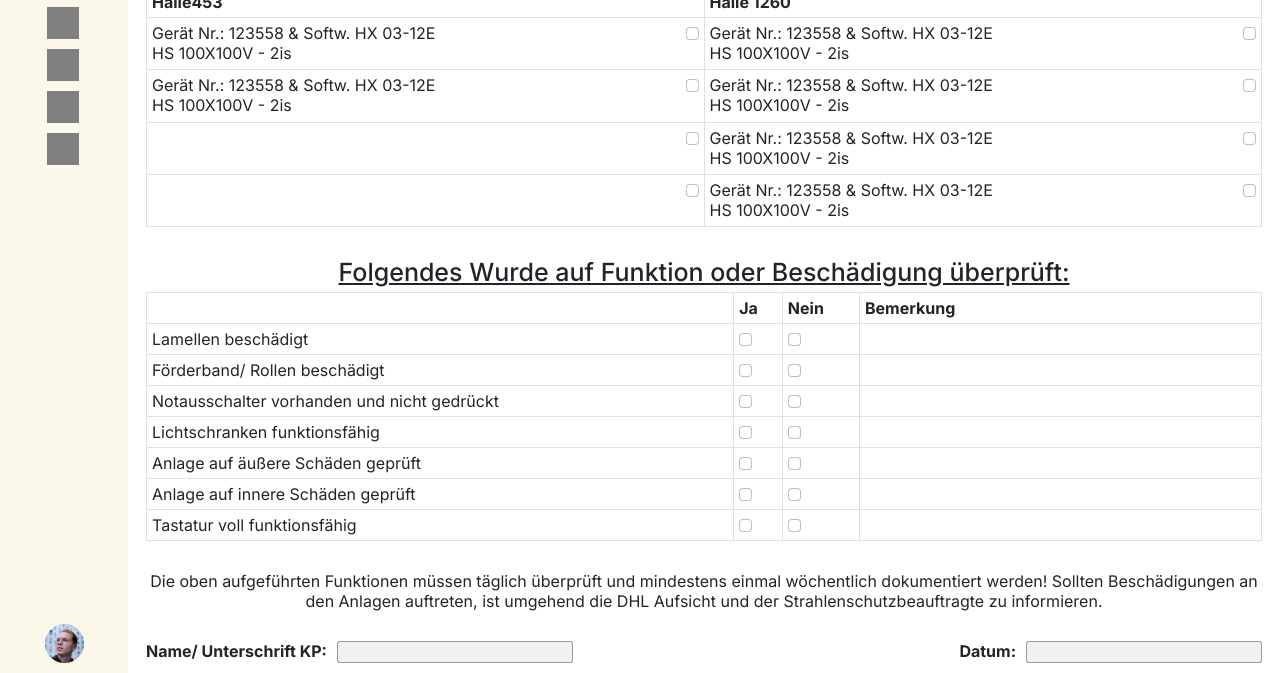
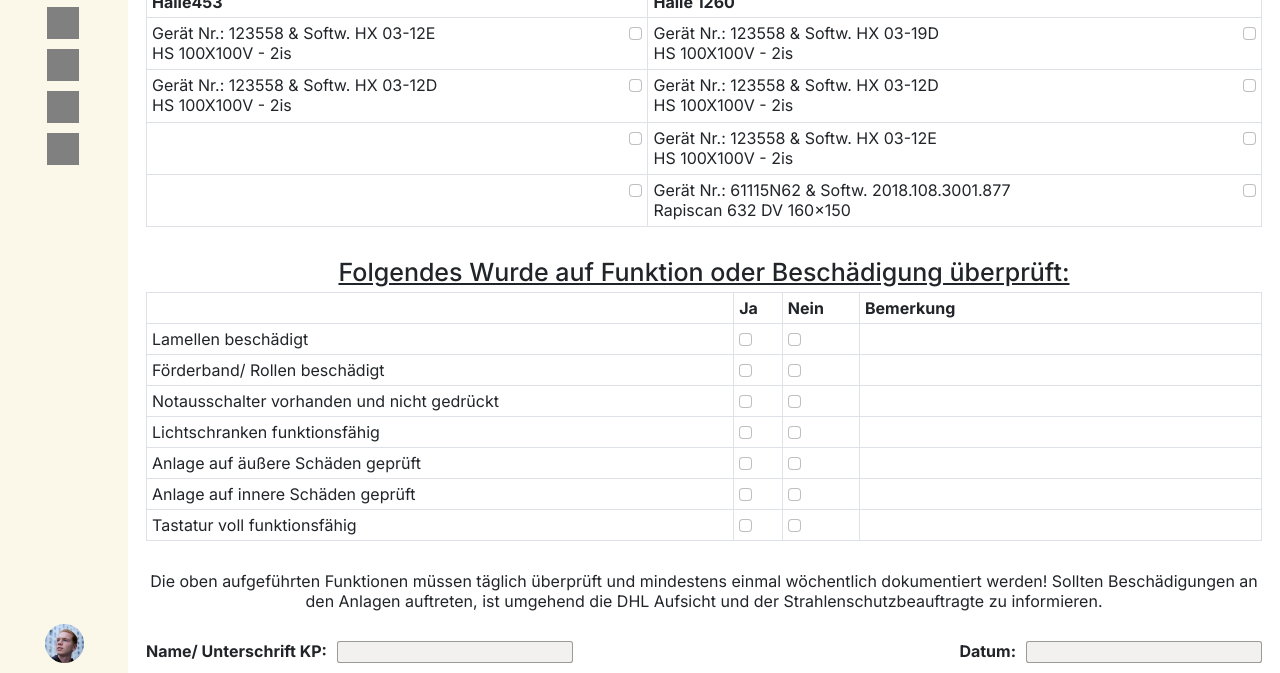
Before and after one commit to ThiruNithish28/intern-new-task, a plain HTML site: page index.html in a window 1280 px wide. Shown: the part 148-821 px from the top of the page. Drawn offline with nearby package versions, Linux system fonts and the light colour scheme.

Commit message:
update style

```diff
--- a/index.html
+++ b/index.html
@@ -95,7 +95,7 @@
                             </td>
                             <td>
                                 <div class="form-check">
-                                    <label class="form-check-label">Gerät Nr.: 123558 & Softw. HX 03-12E <br>HS 100X100V
+                                    <label class="form-check-label">Gerät Nr.: 123558 & Softw. HX 03-19D <br>HS 100X100V
                                         - 2is</label>
                                     <input class="form-check-input" type="checkbox" id="check1" name="Horizontal-View"
                                         value="something" unchecked>
@@ -108,7 +108,7 @@
 
                             <td>
                                 <div class="form-check">
-                                    <label class="form-check-label">Gerät Nr.: 123558 & Softw. HX 03-12E <br>HS 100X100V
+                                    <label class="form-check-label">Gerät Nr.: 123558 & Softw. HX 03-12D <br>HS 100X100V
                                         - 2is</label>
                                     <input class="form-check-input" type="checkbox" id="check1" name="Horizontal-View"
                                         value="something" unchecked>
@@ -116,7 +116,7 @@
                             </td>
                             <td>
                                 <div class="form-check">
-                                    <label class="form-check-label">Gerät Nr.: 123558 & Softw. HX 03-12E <br>HS 100X100V
+                                    <label class="form-check-label">Gerät Nr.: 123558 & Softw. HX 03-12D <br>HS 100X100V
                                         - 2is</label>
                                     <input class="form-check-input" type="checkbox" id="check1" name="Horizontal-View"
                                         value="something" unchecked>
@@ -158,8 +158,7 @@
                             </td>
                             <td>
                                 <div class="form-check">
-                                    <label class="form-check-label">Gerät Nr.: 123558 & Softw. HX 03-12E <br>HS 100X100V
-                                        - 2is</label>
+                                    <label class="form-check-label">Gerät Nr.: 61115N62 & Softw. 2018.108.3001.877 <br>Rapiscan 632 DV 160x150</label>
                                     <input class="form-check-input" type="checkbox" id="check1" name="Horizontal-View"
                                         value="something" unchecked>
                                 </div>
```
